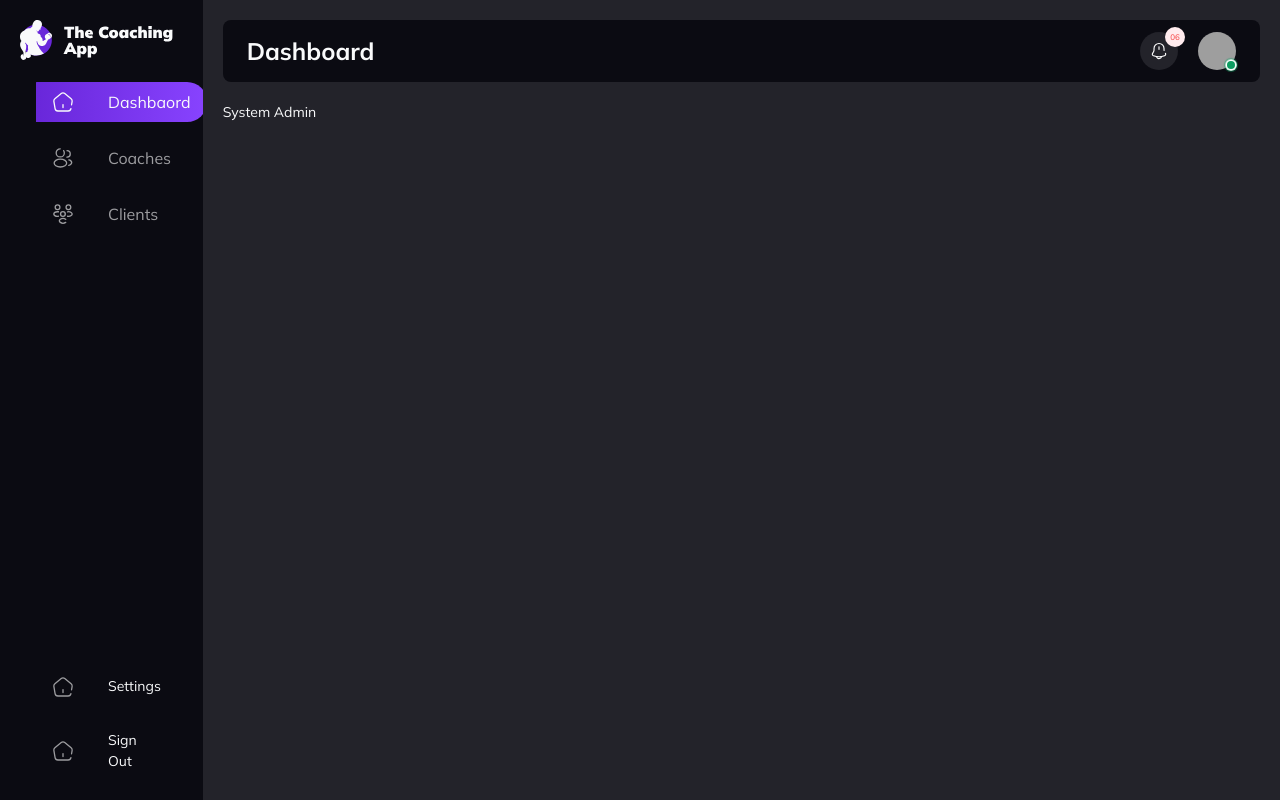
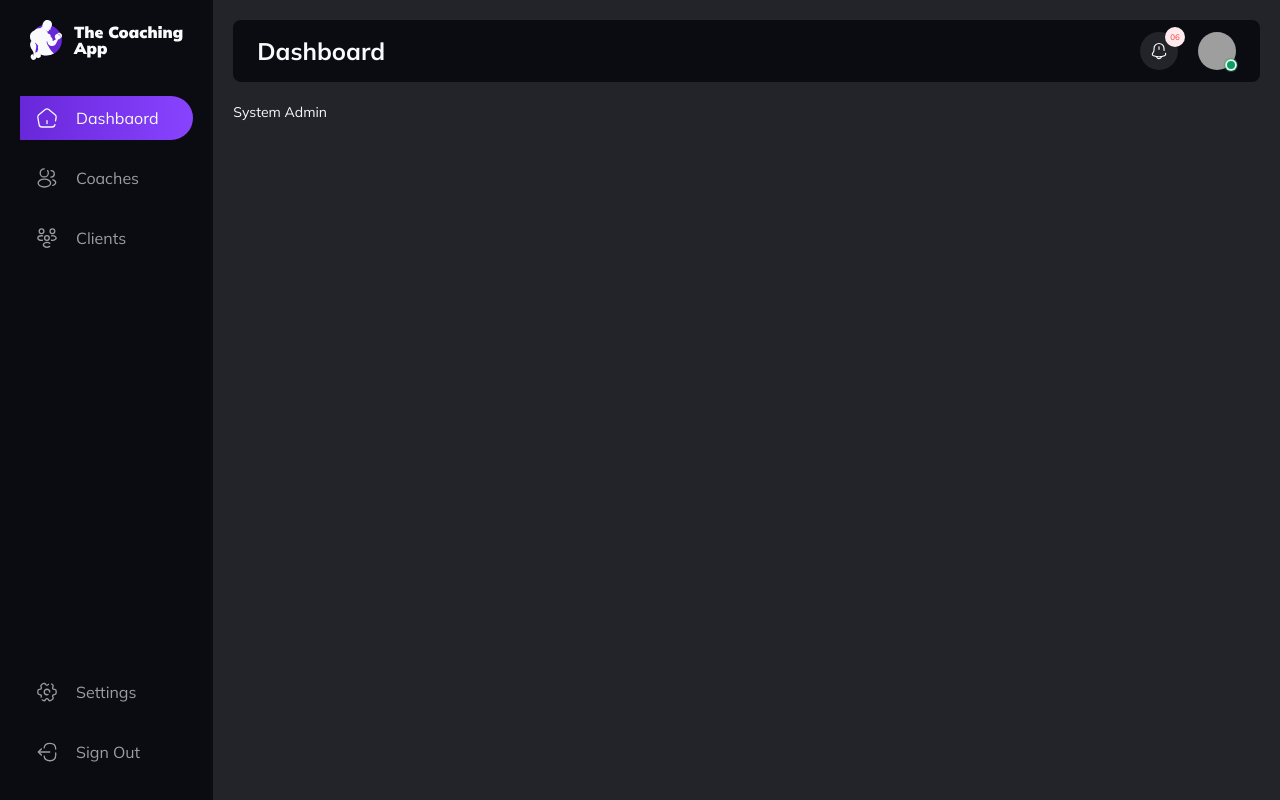
Before and after one commit to ahmersdev/the-coaching-app, a Next.js app: page /dashboard in a window 1280 px wide. Built offline with nearby package versions, Linux system fonts and the light colour scheme; grey boxes are pictures that could not be loaded.

Commit message:
navbar fix

```diff
--- a/app/(system-admin)/layout.tsx
+++ b/app/(system-admin)/layout.tsx
@@ -9,10 +9,10 @@ const AdminLayout = ({ children }: { children: React.ReactNode }) => {
   return (
     <main>
       <Grid container>
-        <Grid item xs={1.9} height={"100vh"} overflow={"hidden"}>
+        <Grid item xs={0} md={2} height={"100vh"} overflow={"hidden"}>
           <Navbar />
         </Grid>
-        <Grid item xs={10.1} p={2} height={"100vh"} overflow={"auto"}>
+        <Grid item xs={12} md={10} p={2} height={"100vh"} overflow={"auto"}>
           <Header />
           <Box py={2}>{children}</Box>
         </Grid>
--- a/app/_assets/clients-icon.tsx
+++ b/app/_assets/clients-icon.tsx
@@ -1,4 +1,4 @@
-const ClientsIcon = ({ fill = "9D9DA0" }: any) => {
+const ClientsIcon = ({ fill = "#9D9DA0" }: any) => {
   return (
     <svg
       width="22"
--- a/app/_assets/index.tsx
+++ b/app/_assets/index.tsx
@@ -3,3 +3,5 @@ export { default as LogoIcon } from "./logo-icon";
 export { default as DashboardIcon } from "./dashbaord-icon";
 export { default as CoachesIcon } from "./coaches-icon";
 export { default as ClientsIcon } from "./clients-icon";
+export { default as SettingsIcon } from "./settings-icon";
+export { default as SignOutIcon } from "./sign-out-icon";
--- /dev/null
+++ b/app/_assets/settings-icon.tsx
@@ -0,0 +1,38 @@
+const SettingsIcon = ({ fill = "#9D9DA0" }: any) => {
+  return (
+    <svg
+      width="22"
+      height="22"
+      viewBox="0 0 22 22"
+      fill="none"
+      xmlns="http://www.w3.org/2000/svg"
+    >
+      <path
+        d="M13.75 11C13.75 9.47833 12.5217 8.25 11 8.25C9.47833 8.25 8.25 9.47833 8.25 11C8.25 12.5217 9.47833 13.75 11 13.75C11.3758 13.75 11.7425 13.6767 12.0725 13.53"
+        stroke={fill}
+        strokeWidth="1.3"
+        strokeMiterlimit="10"
+        strokeLinecap="round"
+        strokeLinejoin="round"
+      />
+      <path
+        d="M6.30664 18.8656L7.30581 19.4431C8.02997 19.8739 8.96497 19.6173 9.39581 18.8931L9.49664 18.7189C10.3216 17.2798 11.6783 17.2798 12.5125 18.7189L12.6133 18.8931C13.0441 19.6173 13.9791 19.8739 14.7033 19.4431L16.2891 18.5356C17.1233 18.0589 17.4075 16.9864 16.9308 16.1614C16.0966 14.7223 16.775 13.5489 18.4341 13.5489C19.3875 13.5489 20.1758 12.7698 20.1758 11.8073V10.1939C20.1758 9.24061 19.3966 8.45228 18.4341 8.45228C17.5083 8.45228 16.885 8.08561 16.665 7.50811C16.4908 7.05895 16.5641 6.47228 16.9308 5.83978C17.4075 5.00561 17.1233 3.94228 16.2891 3.46561L15.5466 3.04395"
+        stroke={fill}
+        strokeWidth="1.3"
+        strokeMiterlimit="10"
+        strokeLinecap="round"
+        strokeLinejoin="round"
+      />
+      <path
+        d="M12.504 3.28165C11.679 4.72082 10.3223 4.72082 9.48815 3.28165L9.38732 3.10748C8.96565 2.38332 8.03065 2.12665 7.30648 2.55748L5.72065 3.46498C4.88648 3.94165 4.60232 5.01415 5.07898 5.84832C5.91315 7.27832 5.23482 8.45165 3.57565 8.45165C2.62232 8.45165 1.83398 9.23082 1.83398 10.1933V11.8066C1.83398 12.76 2.61315 13.5483 3.57565 13.5483C5.23482 13.5483 5.91315 14.7216 5.07898 16.1608"
+        stroke={fill}
+        strokeWidth="1.3"
+        strokeMiterlimit="10"
+        strokeLinecap="round"
+        strokeLinejoin="round"
+      />
+    </svg>
+  );
+};
+
+export default SettingsIcon;
--- /dev/null
+++ b/app/_assets/sign-out-icon.tsx
@@ -0,0 +1,42 @@
+const SignOutIcon = ({ fill = "#9D9DA0" }: any) => {
+  return (
+    <svg
+      width="22"
+      height="22"
+      viewBox="0 0 22 22"
+      fill="none"
+      xmlns="http://www.w3.org/2000/svg"
+    >
+      <path
+        d="M19.7088 11.917V13.9887C19.7088 18.0862 18.068 19.727 13.9705 19.727H13.8513C10.1663 19.727 8.47047 18.3978 8.16797 15.1528"
+        stroke={fill}
+        strokeWidth="1.3"
+        strokeLinecap="round"
+        strokeLinejoin="round"
+      />
+      <path
+        d="M8.1582 6.9307C8.44237 3.6307 10.1382 2.2832 13.8507 2.2832H13.9699C18.0674 2.2832 19.7082 3.92404 19.7082 8.02154"
+        stroke={fill}
+        strokeWidth="1.3"
+        strokeLinecap="round"
+        strokeLinejoin="round"
+      />
+      <path
+        d="M13.75 11H3.31836"
+        stroke={fill}
+        strokeWidth="1.3"
+        strokeLinecap="round"
+        strokeLinejoin="round"
+      />
+      <path
+        d="M5.36185 7.92969L2.29102 11.0005L5.36185 14.0714"
+        stroke={fill}
+        stroke-width="1.375"
+        stroke-linecap="round"
+        stroke-linejoin="round"
+      />
+    </svg>
+  );
+};
+
+export default SignOutIcon;
--- a/app/_layouts/main-layout/header/index.tsx
+++ b/app/_layouts/main-layout/header/index.tsx
@@ -32,8 +32,8 @@ const Header = () => {
               badgeContent={"06"}
               sx={{
                 ".MuiBadge-badge": {
-                  backgroundColor: "error.lighter",
-                  color: "error.darker",
+                  backgroundColor: "error.300",
+                  color: "error.700",
                   width: 16,
                   fontWeight: 500,
                   fontSize: 8,
--- a/app/_layouts/main-layout/navbar/index.tsx
+++ b/app/_layouts/main-layout/navbar/index.tsx
@@ -1,4 +1,4 @@
-import { LogoIcon } from "@/app/_assets";
+import { LogoIcon, SettingsIcon, SignOutIcon } from "@/app/_assets";
 import {
   Box,
   List,
@@ -8,7 +8,7 @@ import {
   useTheme,
 } from "@mui/material";
 import Link from "next/link";
-import { bottomRoutesArray, mainRoutesArray } from "./navbar.data";
+import { mainRoutesArray, mainStyles } from "./navbar.data";
 import { usePathname } from "next/navigation";
 
 const Navbar = () => {
@@ -17,7 +17,7 @@ const Navbar = () => {
 
   return (
     <Box height={"100%"} bgcolor={"secondary.main"} p={2}>
-      <Link href={"/"}>
+      <Link href={"/"} style={{ display: "flex", justifyContent: "center" }}>
         <LogoIcon />
       </Link>
 
@@ -26,40 +26,19 @@ const Navbar = () => {
         flexDirection={"column"}
         justifyContent={"space-between"}
         height={"96%"}
+        pt={2}
       >
         <List>
           {mainRoutesArray?.map((item: any) => (
-            <ListItem key={item?.id}>
-              <Link href={item?.href}>
-                <ListItemButton
-                  sx={{
-                    background: `${
-                      item?.href === pathName
-                        ? theme?.palette?.gradients?.primary
-                        : null
-                    }`,
-                    color: `${
-                      item?.href === pathName
-                        ? theme?.palette?.grey?.[100]
-                        : theme?.palette?.secondary?.lighter
-                    }`,
-                    fontSize: "16px",
-                    borderRadius: "6px 200px 200px 6px",
-                    "&:hover": {
-                      background: `${
-                        item?.href === pathName
-                          ? theme?.palette?.gradients?.primary
-                          : theme?.palette?.gradients?.secondary
-                      }`,
-                    },
-                  }}
-                >
-                  <ListItemIcon>
+            <ListItem key={item?.id} sx={{ px: 0 }}>
+              <Link href={item?.href} style={{ width: "100%" }}>
+                <ListItemButton sx={mainStyles(item?.href, pathName, theme)}>
+                  <ListItemIcon sx={{ minWidth: "40px" }}>
                     <item.icon
                       fill={
                         item?.href === pathName
                           ? theme?.palette?.grey?.[100]
-                          : theme?.palette?.secondary?.lighter
+                          : theme?.palette?.secondary?.[400]
                       }
                     />
                   </ListItemIcon>
@@ -71,34 +50,36 @@ const Navbar = () => {
         </List>
 
         <List>
-          {bottomRoutesArray?.map((item: any) => (
-            <ListItem key={item?.id}>
-              <Link href={item?.href}>
-                <ListItemButton
-                  sx={{
-                    background: `${
-                      item?.href === pathName
-                        ? theme?.palette?.gradients?.primary
-                        : null
-                    }`,
-                    borderRadius: "6px 200px 200px 6px",
-                    "&:hover": {
-                      background: `${
-                        item?.href === pathName
-                          ? theme?.palette?.gradients?.primary
-                          : theme?.palette?.gradients?.secondary
-                      }`,
-                    },
-                  }}
-                >
-                  <ListItemIcon>
-                    <item.icon />
-                  </ListItemIcon>
-                  {item?.label}
-                </ListItemButton>
-              </Link>
-            </ListItem>
-          ))}
+          <ListItem sx={{ px: 0 }}>
+            <Link href={"/settings"} style={{ width: "100%" }}>
+              <ListItemButton sx={mainStyles("/settings", pathName, theme)}>
+                <ListItemIcon sx={{ minWidth: "40px" }}>
+                  <SettingsIcon
+                    fill={
+                      "/settings" === pathName
+                        ? theme?.palette?.grey?.[100]
+                        : theme?.palette?.secondary?.[400]
+                    }
+                  />
+                </ListItemIcon>
+                Settings
+              </ListItemButton>
+            </Link>
+          </ListItem>
+          <ListItem sx={{ px: 0 }}>
+            <ListItemButton sx={mainStyles("/sign-out", pathName, theme)}>
+              <ListItemIcon sx={{ minWidth: "40px" }}>
+                <SignOutIcon
+                  fill={
+                    "/sign-out" === pathName
+                      ? theme?.palette?.grey?.[100]
+                      : theme?.palette?.secondary?.[400]
+                  }
+                />
+              </ListItemIcon>
+              Sign Out
+            </ListItemButton>
+          </ListItem>
         </List>
       </Box>
     </Box>
--- a/app/_layouts/main-layout/navbar/navbar.data.tsx
+++ b/app/_layouts/main-layout/navbar/navbar.data.tsx
@@ -6,7 +6,25 @@ export const mainRoutesArray = [
   { id: 3, icon: ClientsIcon, label: "Clients", href: "/clients" },
 ];
 
-export const bottomRoutesArray = [
-  { id: 1, icon: DashboardIcon, label: "Settings", href: "/settings" },
-  { id: 2, icon: DashboardIcon, label: "Sign Out", href: "/sign-in" },
-];
+export const mainStyles = (href: any, pathName: any, theme: any) => {
+  return {
+    background: `${
+      href === pathName ? theme?.palette?.gradients?.primary : null
+    }`,
+    color: `${
+      href === pathName
+        ? theme?.palette?.grey?.[100]
+        : theme?.palette?.secondary?.[400]
+    }`,
+    padding: "10px 16px",
+    fontSize: "16px",
+    borderRadius: "6px 200px 200px 6px",
+    "&:hover": {
+      background: `${
+        href === pathName
+          ? theme?.palette?.gradients?.primary
+          : theme?.palette?.gradients?.secondary
+      }`,
+    },
+  };
+};
--- a/app/_theme/index.tsx
+++ b/app/_theme/index.tsx
@@ -14,7 +14,7 @@ import CustomShadows from "./shadows";
 
 export default function ThemeProvider({ children }: { children: ReactNode }) {
   const themeOptions: any = {
-    palette: palette.light,
+    palette: palette?.light,
     typography,
     breakpoints,
     CustomShadows: CustomShadows,
--- a/app/_theme/palette.tsx
+++ b/app/_theme/palette.tsx
@@ -1,61 +1,82 @@
-export function createGradient(color1: string, color2: string) {
-  return `linear-gradient(90deg, ${color1} 10.76%, ${color2} 133.7%)`;
-}
-
 const PRIMARY = {
-  lighter: "#A57DE9",
-  light: "#9668E5",
   main: "#6927DA",
-  dark: "#8752E1",
-  darker: "#783DDE",
+  900: "#783DDE",
+  800: "#8752E1",
+  700: "#9668E5",
+  600: "#A57DE9",
+  500: "#B493ED",
+  400: "#C3A9F0",
+  300: "#D2BEF4",
+  200: "#E1D4F8",
+  100: "#F0E9FB",
 };
 
 const SECONDARY = {
-  lighter: "#9D9DA0",
-  light: "#545459",
   main: "#0B0B12",
-  dark: "#3C3C41",
-  darker: "#23232A",
+  900: "#23232A",
+  800: "#3C3C41",
+  700: "#545459",
+  600: "#6D6D71",
+  500: "#858588",
+  400: "#9D9DA0",
+  300: "#B6B6B8",
+  200: "#CECED0",
+  100: "#E7E7E7",
 };
 
 const NEUTRAL = {
-  lighter: "#E1E1E1",
-  light: "#CACACA",
   main: "#1F1F1F",
-  dark: "#8E8E8E",
-  darker: "#4B4B4B",
+  700: "#4B4B4B",
+  600: "#8E8E8E",
+  500: "#CACACA",
+  400: "#E1E1E1",
+  300: "#EEEEEE",
+  200: "#F5F5F5",
+  100: "#FAFAFA",
+};
+
+const ERROR = {
+  main: "#EC2D30",
+  700: "#F64C4C",
+  600: "#EB6F70",
+  500: "#F49898",
+  400: "#FFCCD2",
+  300: "#FFEBEE",
+  200: "#FEF2F2",
+  100: "#FFFBFB",
+};
+
+const WARNING = {
+  main: "#FE9B0E",
+  700: "#FFAD0D",
+  600: "#FFC62B",
+  500: "#FFDD82",
+  400: "#FFEAB3",
+  300: "#FFF7E1",
+  200: "#FFF9EE",
+  100: "#FFFDFA",
 };
 
 const SUCCESS = {
-  lighter: "#C0E5D1",
-  light: "#97D4B4",
   main: "#0C9D61",
-  dark: "#6BC497",
-  darker: "#47B881",
-};
-
-const WARNING = {
-  lighter: "#FFEAB3",
-  light: "#FFDD82",
-  main: "#FE9B0E",
-  dark: "#FFC62B",
-  darker: "#FFAD0D",
-};
-
-const ERROR = {
-  lighter: "#FFEBEE",
-  light: "#F49898",
-  main: "#EC2D30",
-  dark: "#EB6F70",
-  darker: "#F64C4C",
+  700: "#47B881",
+  600: "#6BC497",
+  500: "#97D4B4",
+  400: "#C0E5D1",
+  300: "#E5F5EC",
+  200: "#F2FAF6",
+  100: "#FBFEFC",
 };
 
 const INFO = {
-  lighter: "#BDDDFF",
-  light: "#93C8FF",
   main: "#3A70E2",
-  dark: "#4BA1FF",
-  darker: "#3B82F6",
+  700: "#3B82F6",
+  600: "#4BA1FF",
+  500: "#93C8FF",
+  400: "#BDDDFF",
+  300: "#E4F2FF",
+  200: "#F1F8FF",
+  100: "#F8FCFF",
 };
 
 const GREY: any = {
@@ -75,9 +96,6 @@ const GRADIENTS = {
   primary: "linear-gradient(90deg, #6927DA 0%, #8843FF 100%)",
   secondary:
     "linear-gradient(89.87deg, rgba(105, 39, 218, 0.2) 0.11%, rgba(105, 39, 218, 0) 99.9%)",
-  success: createGradient(SUCCESS.light, SUCCESS.main),
-  warning: createGradient(WARNING.light, WARNING.main),
-  error: createGradient(ERROR.light, ERROR.main),
 };
 
 const COMMON = {
@@ -85,9 +103,8 @@ const COMMON = {
     black: "#000000",
     white: "#FFFFFF",
     stroke: "#EAECF0",
-    main: "#2B2B33",
-    light: "#6B7280",
   },
+
   primary: { ...PRIMARY, contrastText: "#fff" },
   secondary: { ...SECONDARY, contrastText: "#fff" },
   neutral: { ...NEUTRAL, contrastText: "#fff" },
@@ -99,6 +116,7 @@ const COMMON = {
   gradients: GRADIENTS,
 
   divider: GREY[400],
+
   action: {
     hover: GREY[400],
     selected: GREY[400],
@@ -118,6 +136,7 @@ const palette = {
     background: { paper: "#fff", default: GREY[200], neutral: GREY[200] },
     action: { active: GREY[600], ...COMMON.action },
   },
+
   dark: {
     ...COMMON,
     mode: "dark",
@@ -127,6 +146,7 @@ const palette = {
       default: GREY[900],
       neutral: GREY[500_16],
     },
+
     action: { active: GREY[500], ...COMMON.action },
   },
 };
```
